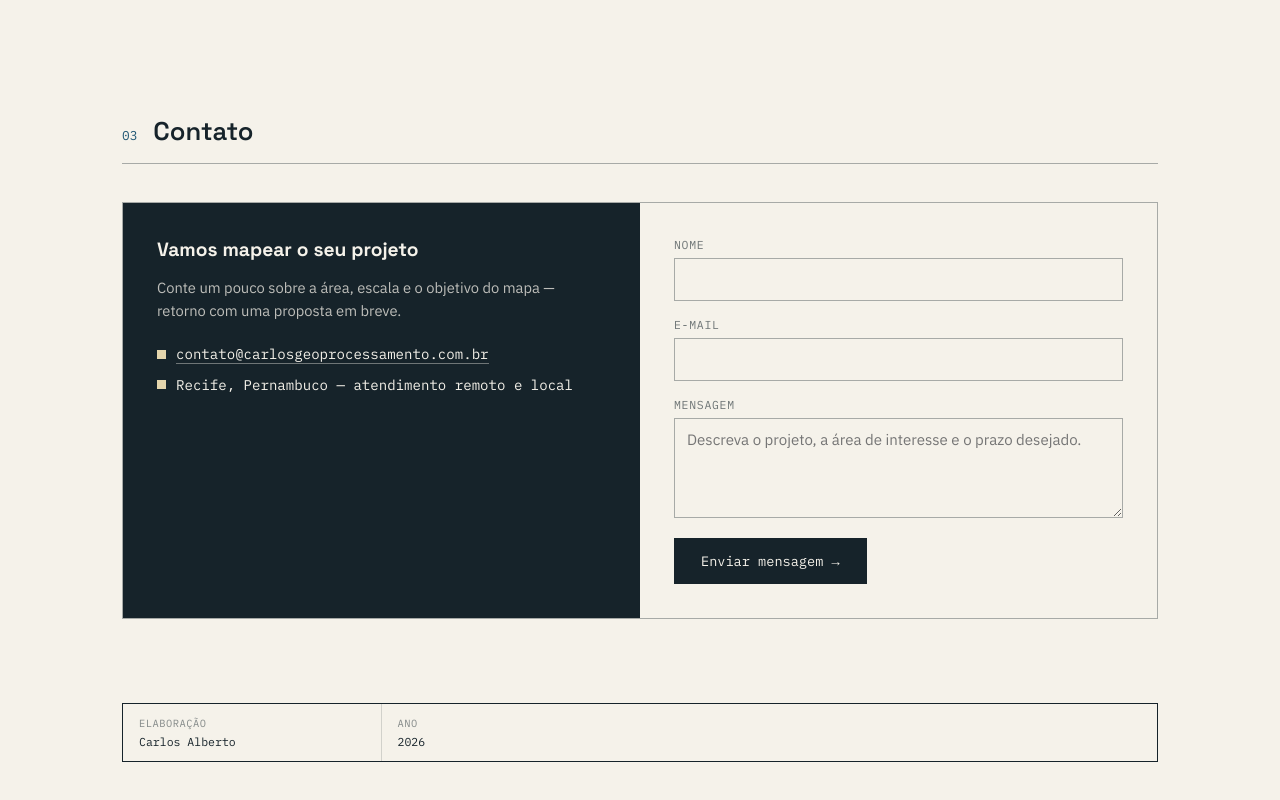
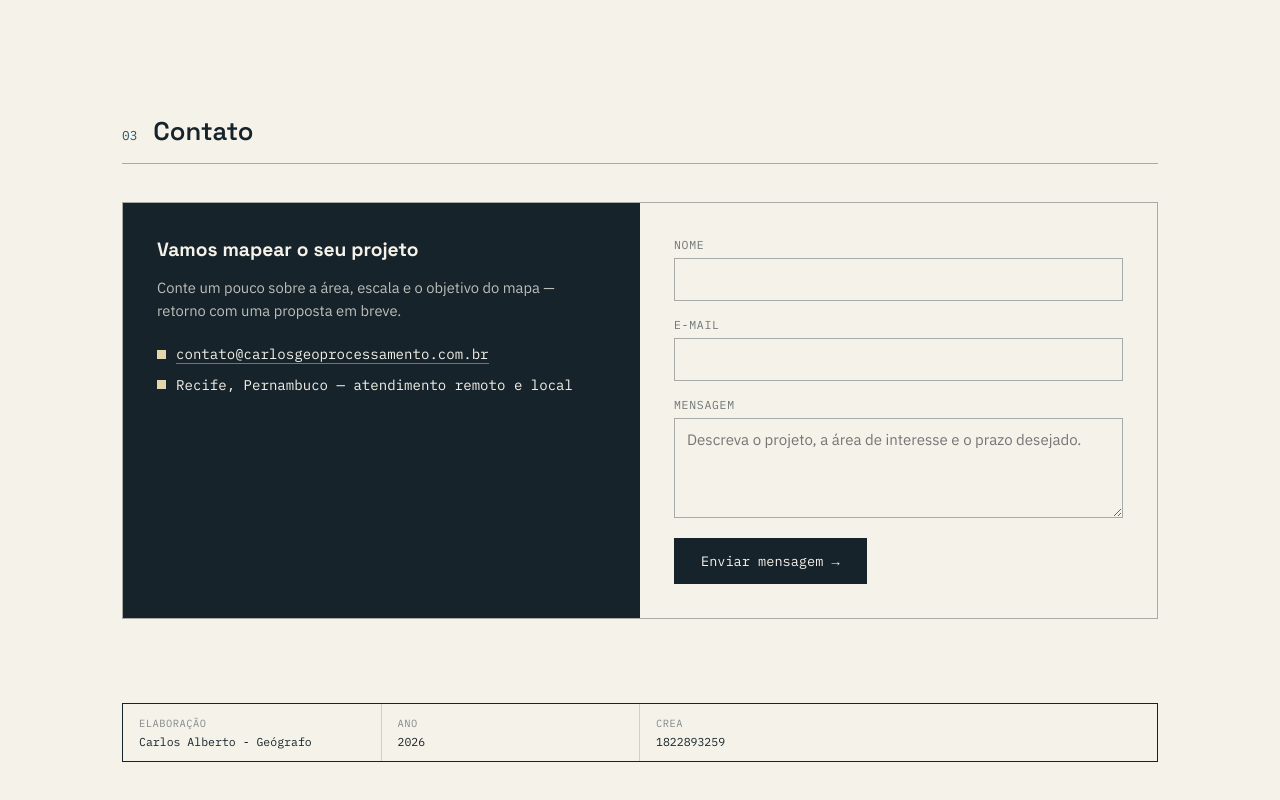
Before and after one commit to armhimalayamountains332/armhimalayamountains332.github.io, a plain HTML site: page index.html in a window 1280 px wide. Shown: the part 3626-4426 px from the top of the page. Drawn offline with Linux system fonts and the light colour scheme.

Commit message:
Update index.html

```diff
--- a/index.html
+++ b/index.html
@@ -602,8 +602,10 @@
 
 <footer>
   <div class="titleblock">
-    <div><span class="label">Elaboração</span>Carlos Alberto</div>
+    <div><span class="label">Elaboração</span>Carlos Alberto - Geógrafo</div>
     <div><span class="label">Ano</span>2026</div>
+    <div><span class="label">CREA</span>1822893259</div>
+
   </div>
 </footer>
 
```
